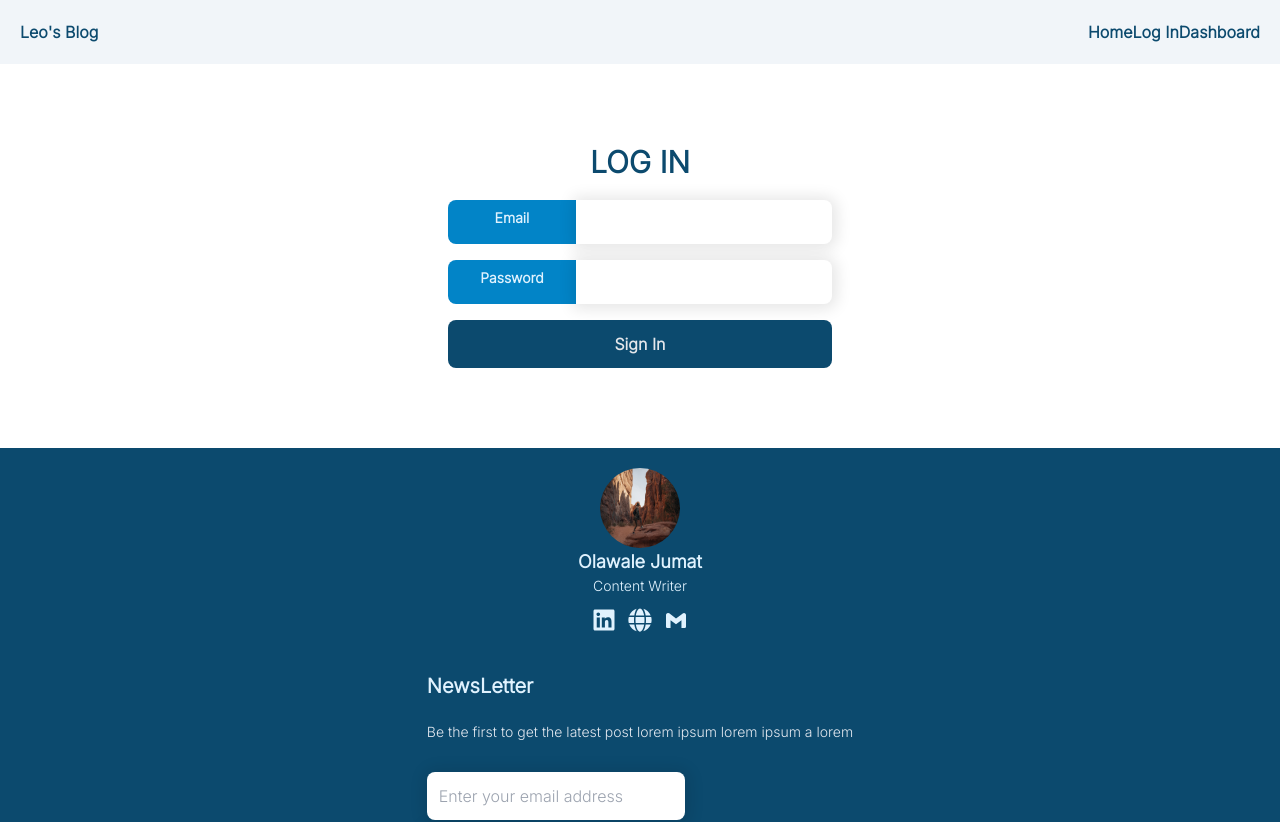
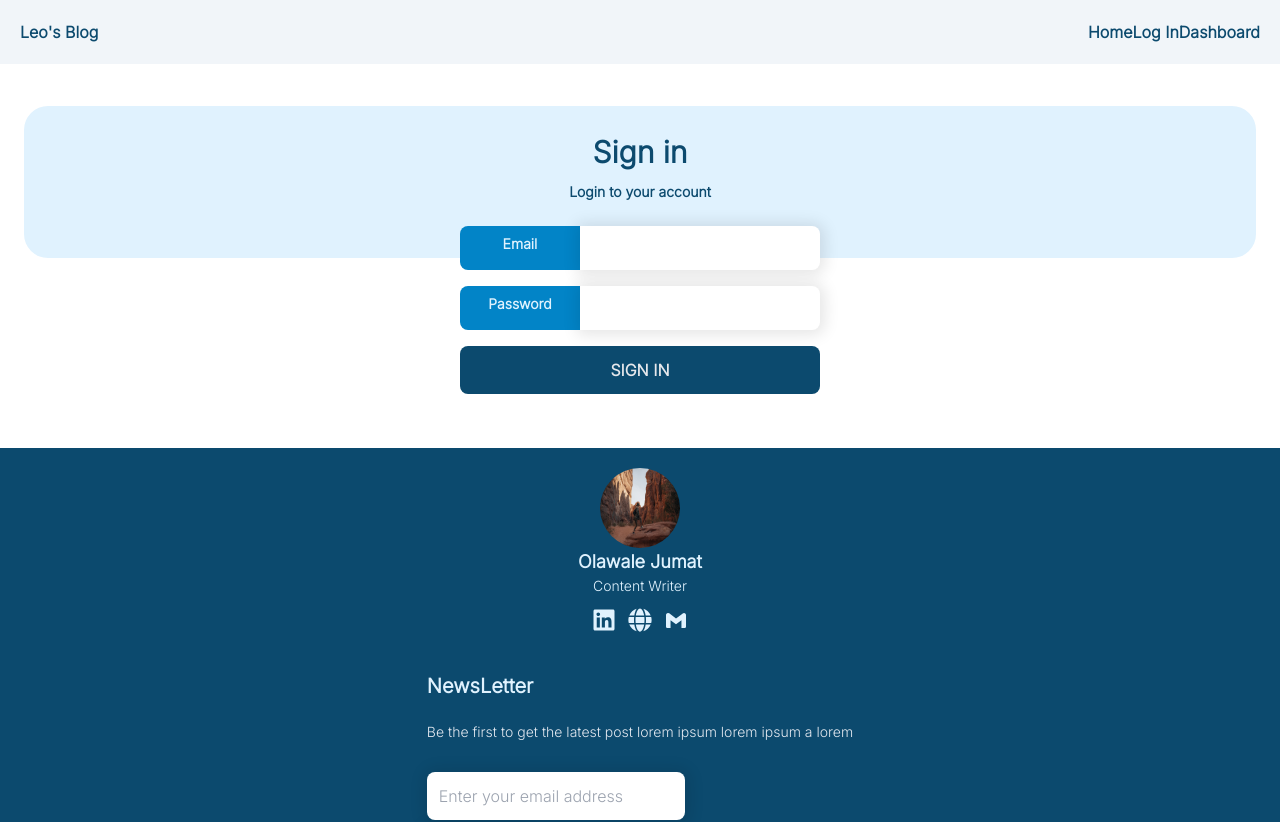
Before and after one commit to Jummate/blog-site, a React (Vite) app in the folder client/: page /login in a window 1280 px wide. Shown: the top 822 px of the page. Built offline with nearby package versions, Linux system fonts and the light colour scheme; a web font is replaced by a local one.

Commit message:
refactor: redesigned the login page

```diff
--- a/client/src/pages/login/LogIn.jsx
+++ b/client/src/pages/login/LogIn.jsx
@@ -3,10 +3,13 @@ import Button from "../../components/button/Button";
 import { loginPageData } from "../../data";
 const LogIn = () => {
   return (
-    <section className="h-96 p-10 flex flex-col justify-center items-center gap-5">
-      <h1 className="text-sky-900 font-bold text-3xl">LOG IN</h1>
+    <section className="h-96 p-6 flex flex-col justify-center items-center gap-5">
+      <div className="flex flex-col justify-center items-center gap-3 p-7 font-bold bg-sky-100 text-sky-900 w-full -mb-16 rounded-3xl">
+        <h1 className="font-bold text-3xl">Sign in</h1>
+        <h3 className="mb-7 text-sm">Login to your account</h3>
+      </div>
 
-      <form className="flex flex-col gap-4 w-full max-w-96">
+      <form className="flex flex-col gap-4 w-full max-w-96 p-3">
         {loginPageData.map((data) => (
           <div className="flex text-sm">
             <label
@@ -22,7 +25,10 @@ const LogIn = () => {
           </div>
         ))}
 
-        <Button text={"Sign In"} />
+        <Button
+          text={"SIGN IN"}
+          extraStyles={"bg-sky-700"}
+        />
       </form>
     </section>
   );
```
